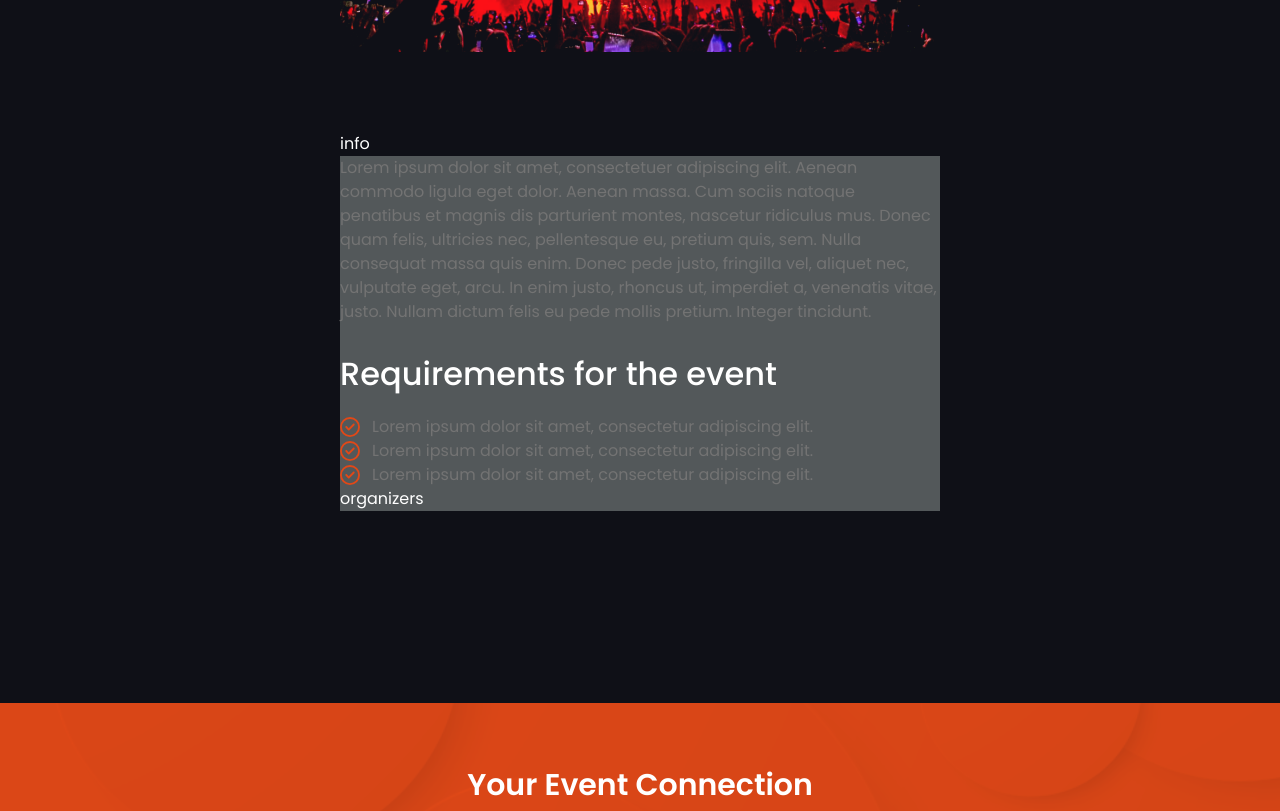
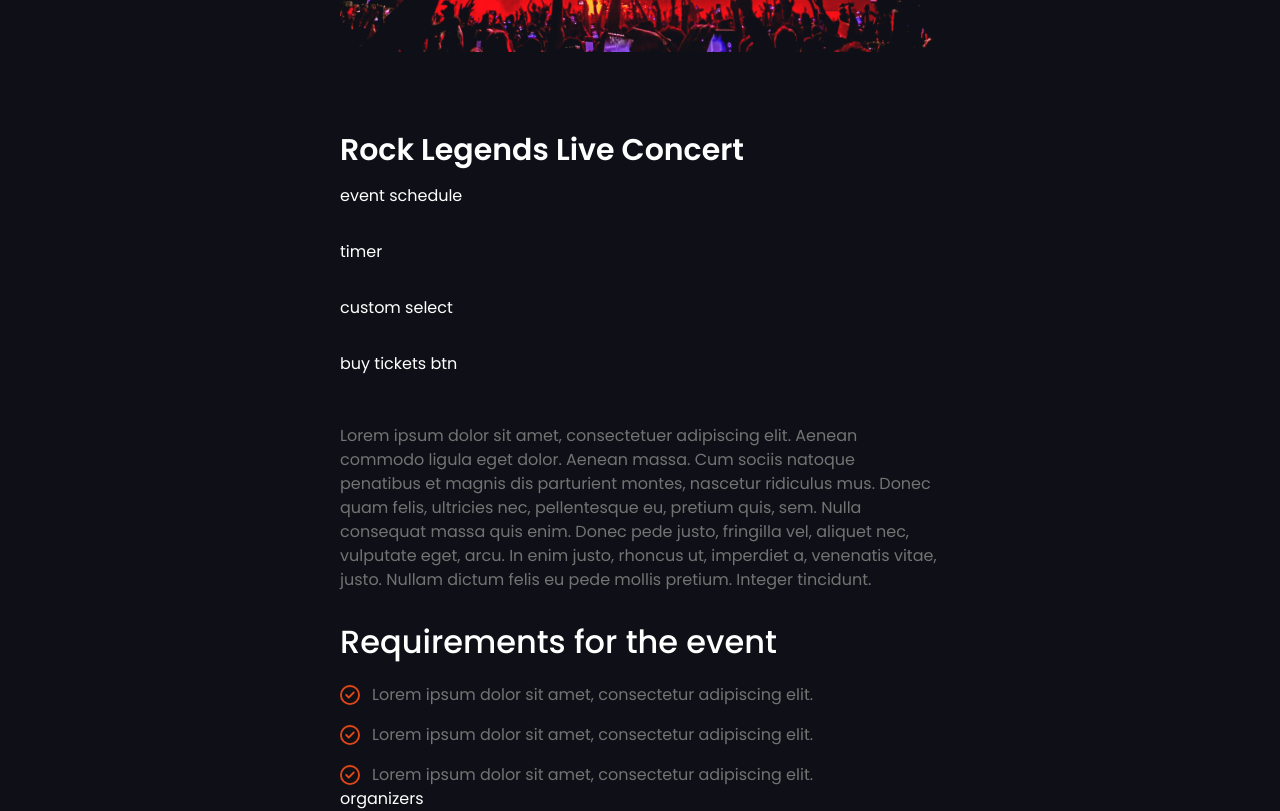
Before and after one commit to Jisap/next15-events, a Next.js app: page /event/1 in a window 1280 px wide. Shown: the part 460-1271 px from the top of the page. Built offline with nearby package versions, Linux system fonts and the light colour scheme; data requests are answered from the project's data file.

Commit message:
EventDetails

```diff
--- a/app/event/[id]/page.jsx
+++ b/app/event/[id]/page.jsx
@@ -29,18 +29,24 @@ const EventDetails = async ({ params }) => {
               />
             </div>
 
-            <div>
-              info
+            <div className='flex w-full max-w-[460px] flex-col justify-center gap-8 flex-1 sm:mb-12 xl:mb-0'>
+              <div>
+                <h2 className='h2 mb-4'>{event.title}</h2>
+                <div>event schedule</div>
+              </div>
+              <div>timer</div>
+              <div>custom select</div>
+              <div>buy tickets btn</div>
             </div>
           </div>
 
-          <div className='bg-green-50/30'>
+          <div className='flex flex-col xl:flex-row gap-8 xl:gap-24'>
             <div>
               <div className='w-full xl:max-w-[670px] flex flex-col gap-8 xl:gap-12'>
                 <p className='text-grey'>{event.description}</p>
                 <div>
                   <h3 className='h3 mb-6'>Requirements for the event</h3>
-                  <ul>
+                  <ul className='flex flex-col gap-4'>
                     <li className='flex gap-3 items-center'>
                       <span className='text-accent text-xl'>
                         <FaRegCircleCheck />
@@ -68,7 +74,7 @@ const EventDetails = async ({ params }) => {
                   </ul>
                 </div>
               </div>
-              <div>organizers</div>
+              <div className='w-full max-w-[460px]'>organizers</div>
             </div>
           </div>
         </div>
```
